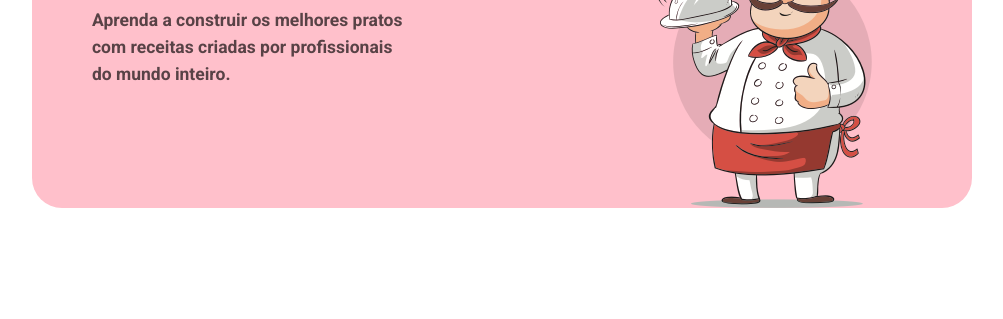
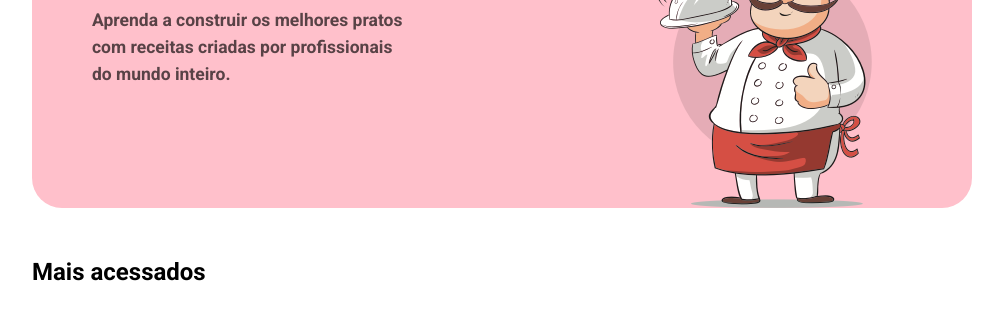
Before and after one commit to CaioLuColaco/Foodfy, a plain HTML site: page home.html in a window 1280 px wide. Shown: the part 251-570 px from the top of the page, without its empty margins (138-1141 px from the left). Drawn offline with Linux system fonts and the light colour scheme.

Commit message:
added cards title

```diff
--- a/home.html
+++ b/home.html
@@ -28,5 +28,9 @@
             </div>
         </div>
 
+        <div class="cards_title">
+            <h1>Mais acessados</h1>
+        </div>
+
     </body>
 </html>
--- a/style.css
+++ b/style.css
@@ -77,3 +77,12 @@ header a:hover {
     width: 216px;
     margin: 66px auto auto 154px;
 }
+
+.cards_title {
+    margin: 50px auto 30px auto;
+    width: 940px;
+}
+.cards_title h1 {
+    font-size: 24px;
+    line-height: 28px;
+}
```
